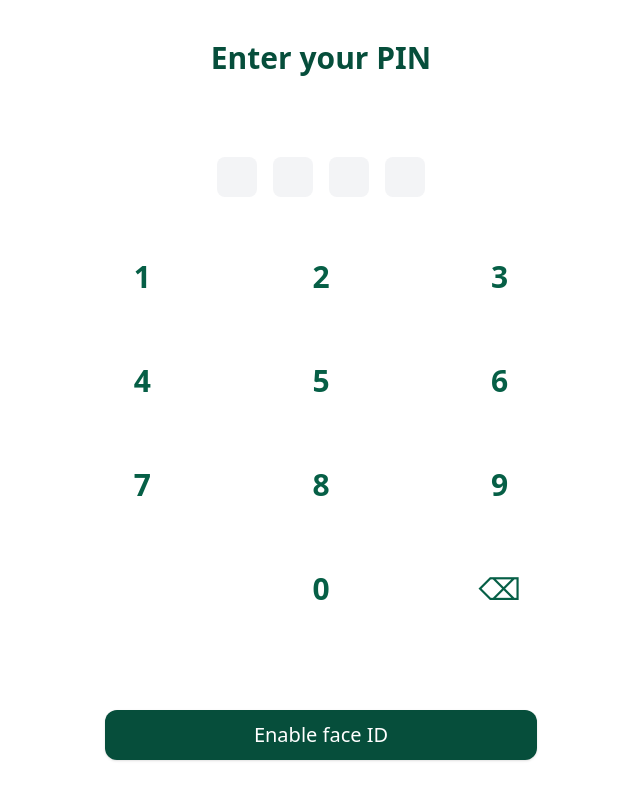
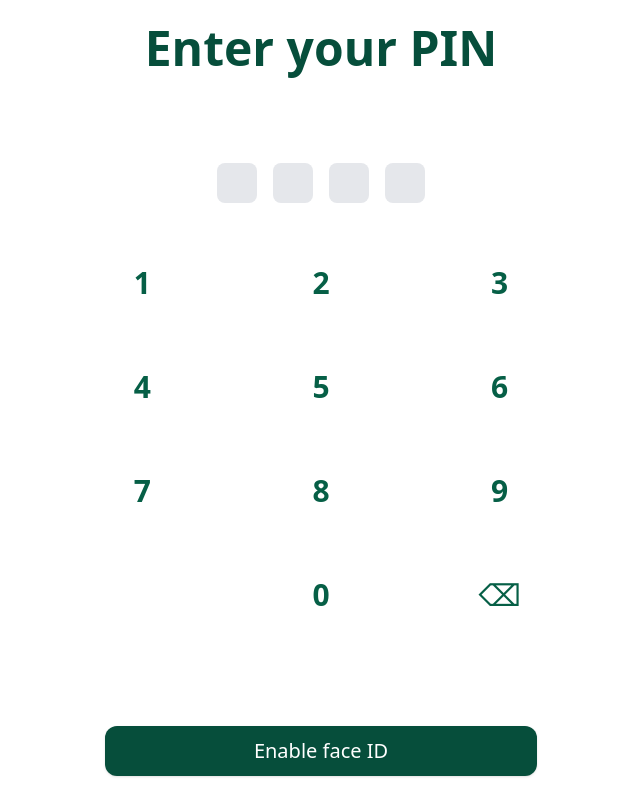
Before and after one commit to arijitf14/ecomm, a React (Vite) app: page /sign-up-pin in a window 1280 px wide. Shown: the whole page, without its empty margins (319-959 px from the left). Built offline with nearby package versions, Linux system fonts and the light colour scheme.

Commit message:
Fixed Login Back and Pin

```diff
--- a/src/pages/LoginBack/index.tsx
+++ b/src/pages/LoginBack/index.tsx
@@ -1,4 +1,3 @@
-// import { Apple } from "lucide-react";
 import { Button } from "../../components/ui/button";
 import { Input } from "../../components/ui/input";
 import apple from "../../assets/apple.svg";
@@ -29,15 +28,14 @@ const validationSchema = Yup.object({
     .required("Password is required"),
 });
 
-
 const LoginBack = () => {
   const [showPassword, setShowPassword] = useState(false);
   const navigate = useNavigate();
 
   return (
-    <div className="min-h-screen w-full bg-gray-100 flex flex-col justify-between px-4 py-8">
+    <div className="h-screen w-full bg-gray-100 flex flex-col justify-between px-4 py-4 overflow-hidden">
       {/* Top Section */}
-      <div className="text-center mt-6">
+      <div className="text-center pt-4">
         <h1 className="text-3xl md:text-5xl lg:text-6xl font-bold text-emerald-900">
           Welcome back
         </h1>
@@ -46,8 +44,9 @@ const LoginBack = () => {
         </h3>
       </div>
 
-      {/* Form Section */}
-      <div className="w-full max-w-sm sm:max-w-md md:max-w-lg lg:max-w-2xl mx-auto flex flex-col gap-6 mt-6">
+      {/* Center Form Section */}
+      <div className="flex-grow flex items-center justify-center">
+        <div className="w-full max-w-md mx-auto flex flex-col gap-6">
           <Formik
             initialValues={{ email: "", password: "" }}
             validationSchema={validationSchema}
@@ -126,7 +125,9 @@ const LoginBack = () => {
                     {showPassword ? <EyeOff size={20} /> : <Eye size={20} />}
                   </button>
                   {touched.password && errors.password && (
-                  <p className="text-red-500 text-sm mt-1">{errors.password}</p>
+                    <p className="text-red-500 text-sm mt-1">
+                      {errors.password}
+                    </p>
                   )}
                 </div>
 
@@ -144,20 +145,21 @@ const LoginBack = () => {
             )}
           </Formik>
         </div>
+      </div>
 
-      {/* Social login and Terms */}
-      <div className="flex flex-col items-center mt-10 gap-4 pb-4">
+      {/* Bottom Section */}
+      <div className="flex flex-col items-center gap-3 pb-4">
         <p className="text-sm text-emerald-900">Or continue with:</p>
         <div className="flex space-x-4">
           <Button
             variant="outline"
-            className="rounded-xl border-2 h-16 w-16 flex items-center justify-center"
+            className="rounded-xl border-2 h-14 w-14 flex items-center justify-center"
           >
             <img src={apple} alt="apple" className="h-6 w-6" />
           </Button>
           <Button
             variant="outline"
-            className="rounded-xl border-2 h-16 w-16 flex items-center justify-center"
+            className="rounded-xl border-2 h-14 w-14 flex items-center justify-center"
           >
             <img src={google} alt="google" className="h-6 w-6" />
           </Button>
@@ -171,5 +173,4 @@ const LoginBack = () => {
   );
 };
 
-
 export default LoginBack;
--- a/src/pages/SignUpPin/index.tsx
+++ b/src/pages/SignUpPin/index.tsx
@@ -29,32 +29,23 @@ const SignUpPin = () => {
   };
 
   return (
-    <div className="min-h-screen flex flex-col px-4 bg-white">
+    <div className="h-screen flex flex-col justify-between px-4 bg-white overflow-hidden">
       {/* Top: Heading */}
-      <div className="w-full text-center mt-10">
-        <h1 className="text-3xl font-bold text-emerald-900">Enter your PIN</h1>
+      <div className="text-center pt-6">
+        <h1 className="text-3xl md:text-5xl font-bold text-emerald-900">
+          Enter your PIN
+        </h1>
       </div>
 
       {/* Middle: Dots + Keypad */}
-      <div className="flex flex-col flex-grow justify-center items-center gap-10">
+      <div className="flex-grow flex flex-col items-center justify-center gap-10">
         {/* PIN Dots */}
-        {/* <div className="flex gap-4">
-          {otp.map((digit, index) => (
-            <div
-              key={index}
-              className={`w-6 h-6 sm:w-6 sm:h-6 rounded-lg transition-all duration-200 ${
-                digit ? "bg-emerald-900" : "bg-gray-100"
-              }`}
-            />
-          ))}
-        </div> */}
-
         <div className="flex gap-4">
           {otp.map((digit, index) => (
             <div
               key={index}
               className={`w-6 h-6 sm:w-6 sm:h-6 md:w-8 md:h-8 lg:w-10 lg:h-10 rounded-lg transition-all duration-200 ${
-                digit ? "bg-emerald-900" : "bg-gray-100"
+                digit ? "bg-emerald-900" : "bg-gray-200"
               }`}
             />
           ))}
@@ -88,7 +79,7 @@ const SignUpPin = () => {
       </div>
 
       {/* Bottom: Face ID Button */}
-      <div className="w-full max-w-md mx-auto px-2 mb-10">
+      <div className="w-full max-w-md mx-auto px-2 pb-6">
         <Button
           onClick={() => navigate("/login-back")}
           className="w-full bg-emerald-900 hover:bg-emerald-800 text-white text-base sm:text-lg md:text-xl py-6 rounded-xl"
```
Lines whose indentation alone changed are shown as unchanged.
